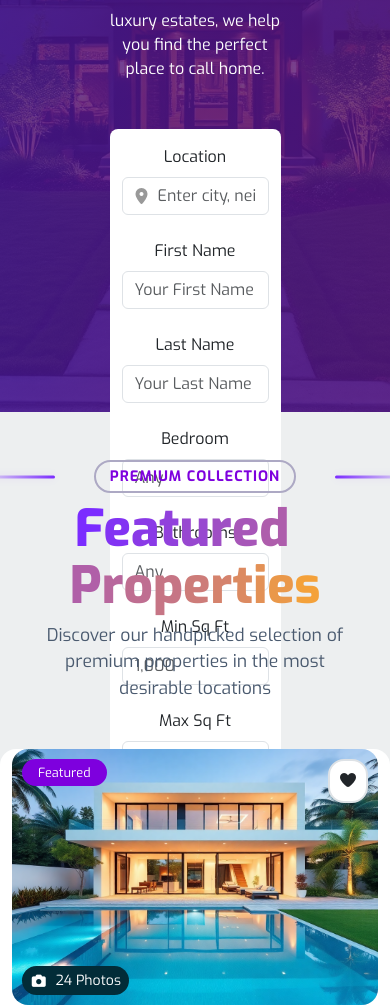
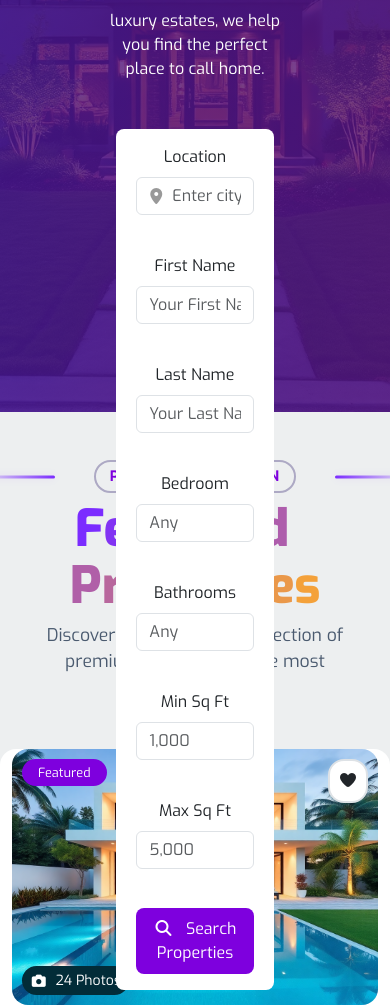
Before and after one commit to KalaiAli/elitehome, a plain HTML site: page index.html in a window 390 px wide. Shown: the part 432-1437 px from the top of the page. Drawn offline with Linux system fonts and the light colour scheme.

```diff
--- a/css/style.css
+++ b/css/style.css
@@ -850,3 +850,34 @@
   color: var(--bg-purp-600);
 }
 /*  */
+
+.entry-form {
+  width: min(92%, 900px);
+  margin: 0 auto;
+  position: relative;
+  z-index: 5;
+}
+
+.entry-form .row {
+  row-gap: 15px;
+}
+
+@media (max-width: 576px) {
+  .entry-form {
+    width: 92%;
+    margin-top: 25px;
+    padding: 20px;
+  }
+
+  .entry-form .col-md-3,
+  .entry-form .col-md-4,
+  .entry-form .col-md-6 {
+    width: 100%;
+  }
+
+  .entry-form input,
+  .entry-form select,
+  .entry-form button {
+    width: 100%;
+  }
+}
--- a/index.html
+++ b/index.html
@@ -232,7 +232,7 @@
             <p class="text-white">
               luxury estates, we help you find the perfect place to call home.
             </p>
-            <div class="container data-entry mt-5 bg-body py-3 rounded-3">
+            <div class="entry-form  container data-entry mt-5 bg-body py-3 rounded-3">
               <form class="row g-4">
                 <div class="col-md-6">
                   <label for="location" class="form-label">Location</label>
```
